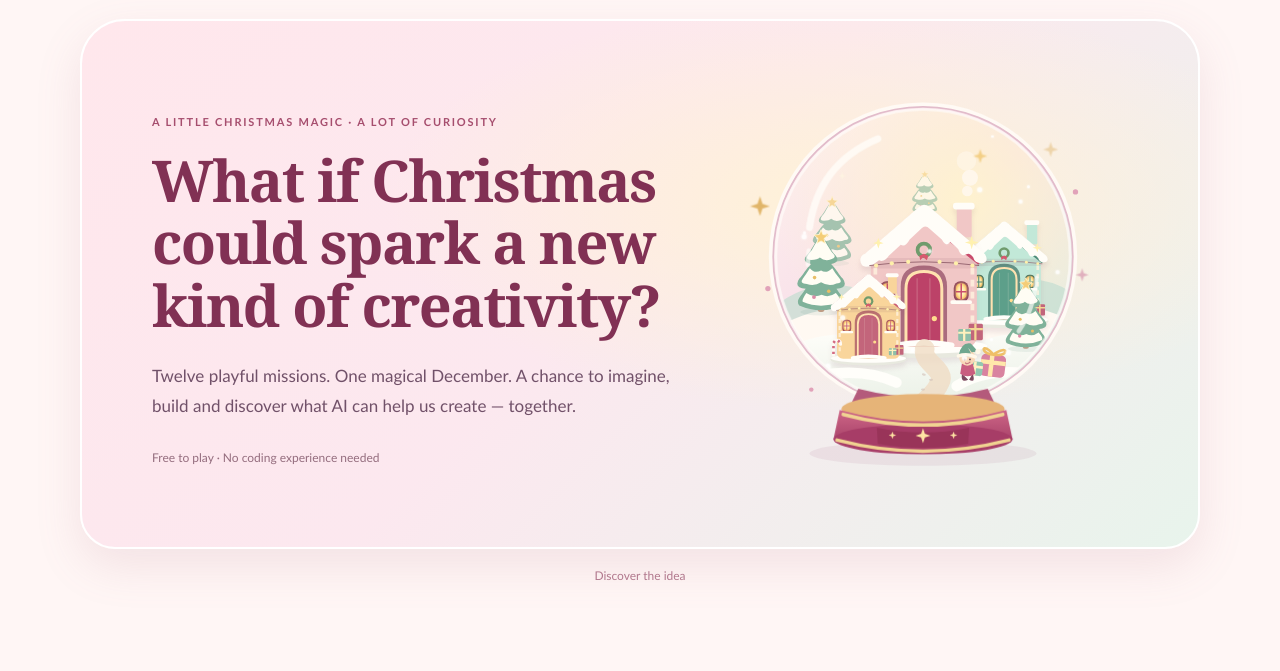
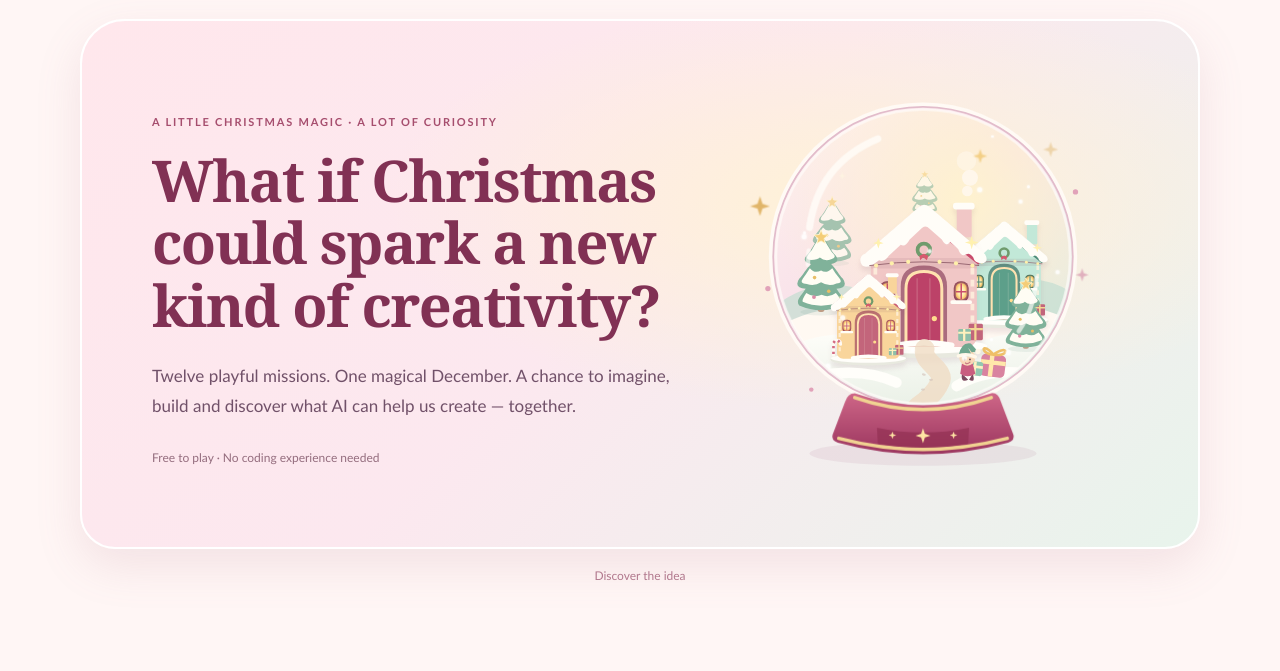
Before and after one commit to tonielar/santas-secret-missions, a plain HTML site: page about.html in a window 1280 px wide. Shown: the part 71-742 px from the top of the page. Drawn offline with Linux system fonts and the light colour scheme.

Commit message:
Join the snow globe to a solid curved pedestal

```diff
--- a/about.html
+++ b/about.html
@@ -106,11 +106,8 @@
      <path d="M91 181L90 197M348 212Q345 249 328 272" fill="none" stroke="#fffefa" stroke-width="5" stroke-linecap="round" opacity=".65"/>
      <circle cx="220" cy="188" r="166" fill="none" stroke="#fffdfa" stroke-width="3" opacity=".7"/>
      <!-- A berry-and-gold carved base makes the village feel like a treasured little toy. -->
-     <path d="M147 337Q220 356 293 337L305 362Q220 388 135 362Z" fill="#b45a7b"/>
-     <ellipse cx="220" cy="360" rx="92" ry="17" fill="#e6b478"/>
-     <path d="M126 361Q220 387 314 361L321 394Q220 423 119 394Z" fill="url(#about-base)"/>
-     <ellipse cx="220" cy="394" rx="101" ry="17" fill="#a73d67"/>
-     <path d="M130 366Q220 390 310 366M123 395Q220 420 317 395" fill="none" stroke="#f1d392" stroke-width="4" stroke-linecap="round"/>
+     <path d="M143 342Q220 369 297 342Q305 341 308 352L322 389Q324 395 316 398Q220 424 124 398Q116 395 118 389L132 352Q135 342 143 342Z" fill="url(#about-base)"/>
+     <path d="M143 347Q220 374 297 347M125 393Q220 418 315 393" fill="none" stroke="#f1d392" stroke-width="4" stroke-linecap="round"/>
      <path d="M168 381Q220 392 272 381L271 399Q220 408 169 399Z" fill="#933153" opacity=".7"/>
      <g color="#ffe5a4"><use href="#about-star" x="211" y="381" width="18" height="18"/><use href="#about-star" x="181" y="385" width="9" height="9"/><use href="#about-star" x="250" y="385" width="9" height="9"/></g>
      <g class="globe-sparkle" color="#dbaa54"><use href="#about-star" x="24" y="119" width="24" height="24"/></g>
```
